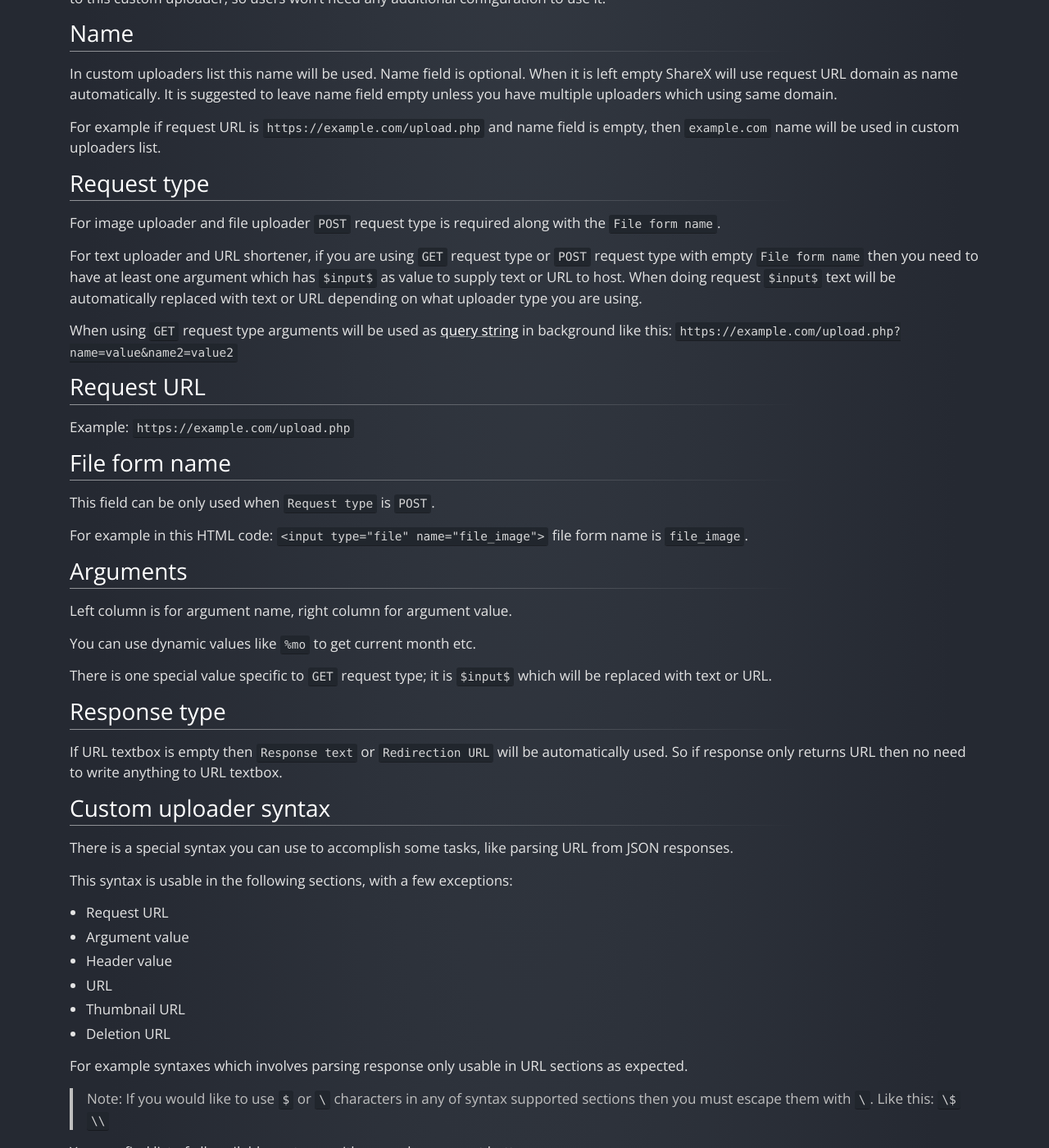
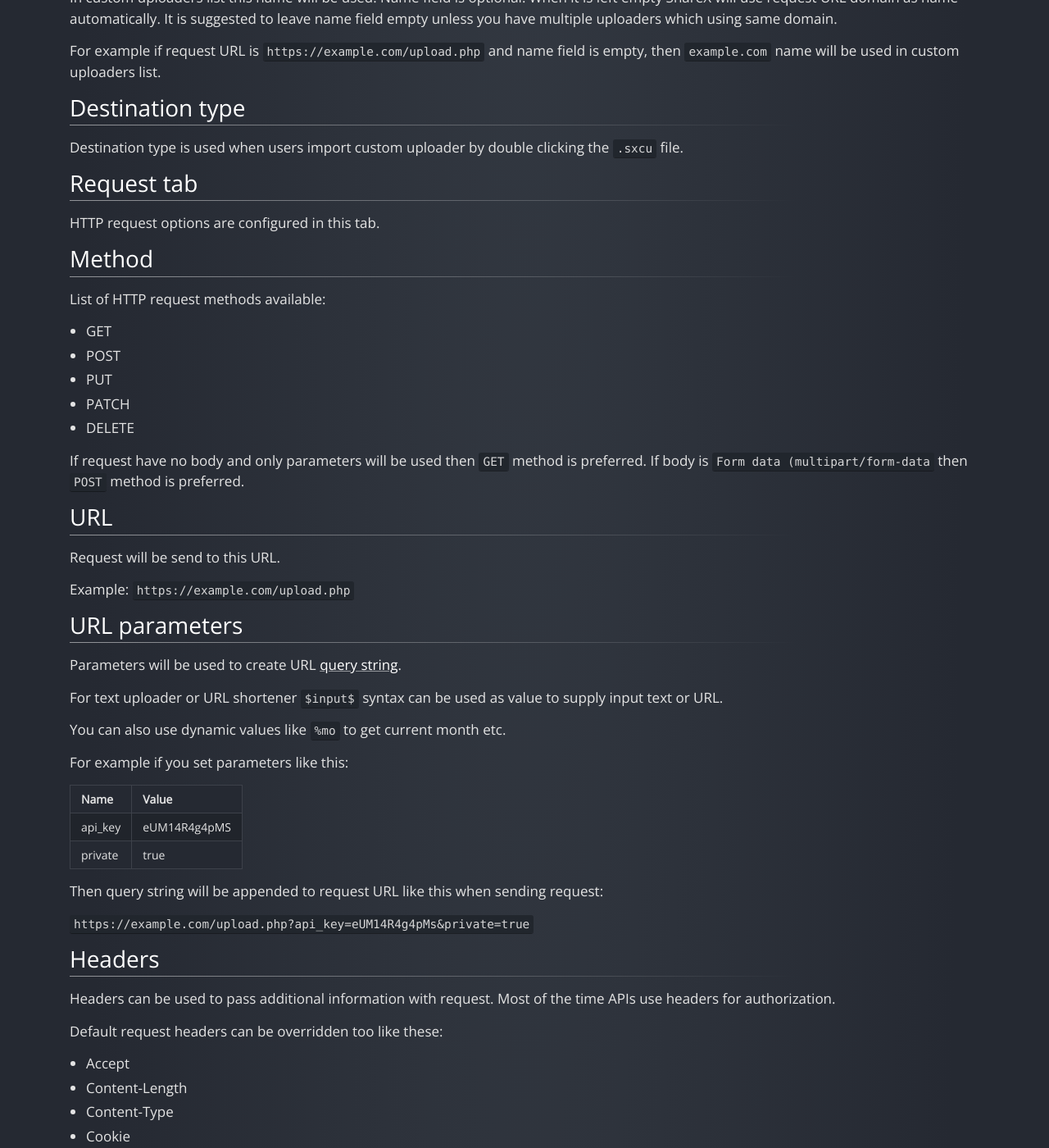
Before and after one commit to ShareX/sharex.github.io, a Jekyll site: the page built from docs/custom-uploader.md, in a window 1280 px wide and 1400 px high, scrolled down 754 px. Shown: the whole window at 82% size. Built offline with Jekyll 4.4.1, drawn with Linux system fonts in a browser that asks for light colours; some of the changed text lies outside the part shown.

Commit message:
Update custom uploader guide

````diff
--- a/docs/custom-uploader.md
+++ b/docs/custom-uploader.md
@@ -11,10 +11,6 @@ The easiest way to learn how to configure custom uploader is by checking example
 
 You can also pull request your custom uploader there.
 
-## Destination type
-
-Destination type is used when users import custom uploader by double clicking the `.sxcu` file.
-
 ## Export / Import
 
 You can export your custom uploader with `.sxcu` extension which allows users to just double click that file to be able to use custom uploader.
@@ -27,35 +23,104 @@ In custom uploaders list this name will be used. Name field is optional. When it
 
 For example if request URL is `https://example.com/upload.php` and name field is empty, then `example.com` name will be used in custom uploaders list.
 
-## Request type
+## Destination type
 
-For image uploader and file uploader `POST` request type is required along with the `File form name`.
+Destination type is used when users import custom uploader by double clicking the `.sxcu` file.
 
-For text uploader and URL shortener, if you are using `GET` request type or `POST` request type with empty `File form name` then you need to have at least one argument which has `$input$` as value to supply text or URL to host. When doing request `$input$` text will be automatically replaced with text or URL depending on what uploader type you are using.
+## Request tab
 
-When using `GET` request type arguments will be used as [query string](https://en.wikipedia.org/wiki/Query_string) in background like this: `https://example.com/upload.php?name=value&name2=value2`
+HTTP request options are configured in this tab.
 
-## Request URL
+## Method
+
+List of HTTP request methods available:
+
+* GET
+* POST
+* PUT
+* PATCH
+* DELETE
+
+If request have no body and only parameters will be used then `GET` method is preferred. If body is `Form data (multipart/form-data` then `POST` method is preferred.
+
+## URL
+
+Request will be send to this URL.
 
 Example: `https://example.com/upload.php`
 
+## URL parameters
+
+Parameters will be used to create URL [query string](https://en.wikipedia.org/wiki/Query_string).
+
+For text uploader or URL shortener `$input$` syntax can be used as value to supply input text or URL.
+
+You can also use dynamic values like `%mo` to get current month etc.
+
+For example if you set parameters like this:
+
+| Name | Value |
+| --- | --- |
+| api_key | eUM14R4g4pMS |
+| private | true |
+
+Then query string will be appended to request URL like this when sending request:
+
+`https://example.com/upload.php?api_key=eUM14R4g4pMs&private=true`
+
+## Headers
+
+Headers can be used to pass additional information with request. Most of the time APIs use headers for authorization.
+
+Default request headers can be overridden too like these:
+
+* Accept
+* Content-Length
+* Content-Type
+* Cookie
+* Referer
+* User-Agent
+
+[Basic access authentication](https://en.wikipedia.org/wiki/Basic_access_authentication) example:
+
+| Name | Value |
+| --- | --- |
+| Authorization | Basic $base64:USERNAME:PASSWORD$ |
+
+API key example:
+
+| Name | Value |
+| --- | --- |
+| api_key | eUM14R4g4pMS |
+
+## Body
+
+Supported request body types:
+
+* No body
+* Form data (multipart/form-data)
+* Form URL encoded (application/x-www-form-urlencoded)
+* JSON (application/json)
+* XML (application/xml)
+* Binary
+
+Most of the time if API request method is `GET` then `No body` will be used with parameters. If request method is `POST` then `Form data (multipart/form-data)` body. But this is not always the case so you must check API documentation to make sure what request expects.
+
+## Body arguments
+
+For text uploader or URL shortener `$input$` syntax can be used as value to supply input text or URL.
+
 ## File form name
 
-This field can be only used when `Request type` is `POST`.
+This field can be only used when `Body` is `Form data (multipart/form-data)`.
 
 For example in this HTML code: `<input type="file" name="file_image">` file form name is `file_image`.
 
-## Arguments
+## Response tab
 
-Left column is for argument name, right column for argument value.
+This tab can be used to parse response to get URL result.
 
-You can use dynamic values like `%mo` to get current month etc.
-
-There is one special value specific to `GET` request type; it is `$input$` which will be replaced with text or URL.
-
-## Response type
-
-If URL textbox is empty then `Response text` or `Redirection URL` will be automatically used. So if response only returns URL then no need to write anything to URL textbox.
+If response only contains URL then no need to write anything to URL textbox.
 
 ## Custom uploader syntax
 
@@ -64,8 +129,9 @@ There is a special syntax you can use to accomplish some tasks, like parsing URL
 This syntax is usable in the following sections, with a few exceptions:
 
 * Request URL
-* Argument value
+* Parameter value
 * Header value
+* Body argument value
 * URL
 * Thumbnail URL
 * Deletion URL
@@ -75,6 +141,62 @@ For example syntaxes which involves parsing response only usable in URL sections
 > Note: If you would like to use `$` or `\` characters in any of syntax supported sections then you must escape them with `\`. Like this: `\$` `\\`
 
 You can find list of all available syntaxes with example usages at bottom.
+
+---
+
+### response
+
+If response only contains file name (or id) and if you would like to append it to domain then you can use this syntax.
+
+But if response just contains full URL then you don't have to use this syntax because empty URL textbox will use response automatically.
+
+Syntax:
+
+```
+$response$
+```
+
+Example URL:
+
+```
+https://example.com/$response$
+```
+
+---
+
+### responseurl
+
+Can be used to get redirection URL. If no redirection happened then it will be just request URL.
+
+Syntax:
+
+```
+$responseurl$
+```
+
+Example URL:
+
+```
+$responseurl$
+```
+
+---
+
+### header
+
+Can be used to get specific response header value.
+
+Syntax:
+
+```
+$header:name$
+```
+
+Example URL:
+
+```
+$header:location$
+```
 
 ---
 
@@ -194,24 +316,6 @@ Result URL will be: `https://example.com/server/41/image/image.png`
 
 ---
 
-### response
-
-If response only contains file name (or id) and if you would like to append it to domain then you can use this syntax.
-
-Syntax:
-
-```
-$response$
-```
-
-Example URL:
-
-```
-https://example.com/$response$
-```
-
----
-
 ### input
 
 If you are using text custom uploader then this syntax will be replaced with text which you gonna upload, if it is URL shortener or URL sharing service then syntax will be replaced with URL. This syntax mainly used as argument value.
````
